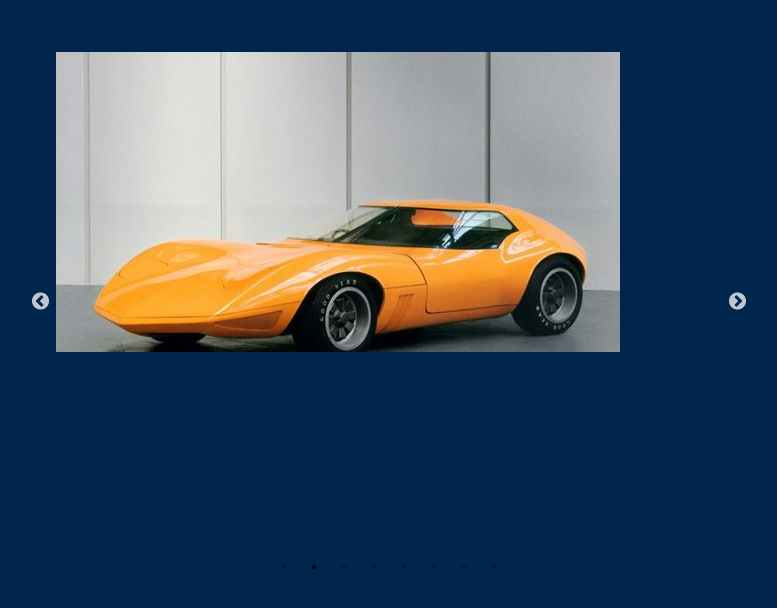
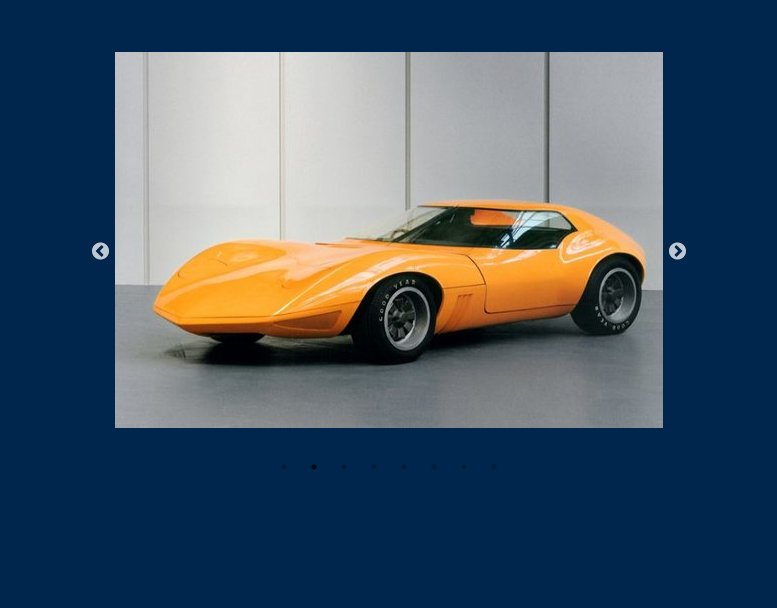
Before and after one commit to vinedsel/mini-slick, a website: page cars.html in a window 1280 px wide. Shown: the part 98-706 px from the top of the page, without its empty margins (251-1028 px from the left). Drawn offline with nearby package versions, Linux system fonts and the light colour scheme.

Commit message:
Figured out the placement of the slides fairly enough for good presentation

```diff
--- a/cars.css
+++ b/cars.css
@@ -2,11 +2,13 @@ body {
   background-color: #00264d;
 }
 
-div {
+.container {
   position: relative;
   justify-content: center;
   display: flex;
-  height: 300px;
+  height: 400px;
+  width: 100%;
+  margin: 0 auto;
 }
 
 h1 {
@@ -21,8 +23,8 @@ h1 {
 .showcase {
   position: absolute;
   justify-content: center;
-  display: inline-block;
-  width: 667px;
-  height: 500px;
+  margin-bottom: 50px;
+  width: 48%;
+  height: 100%;
   top: 150px;
 }
```
